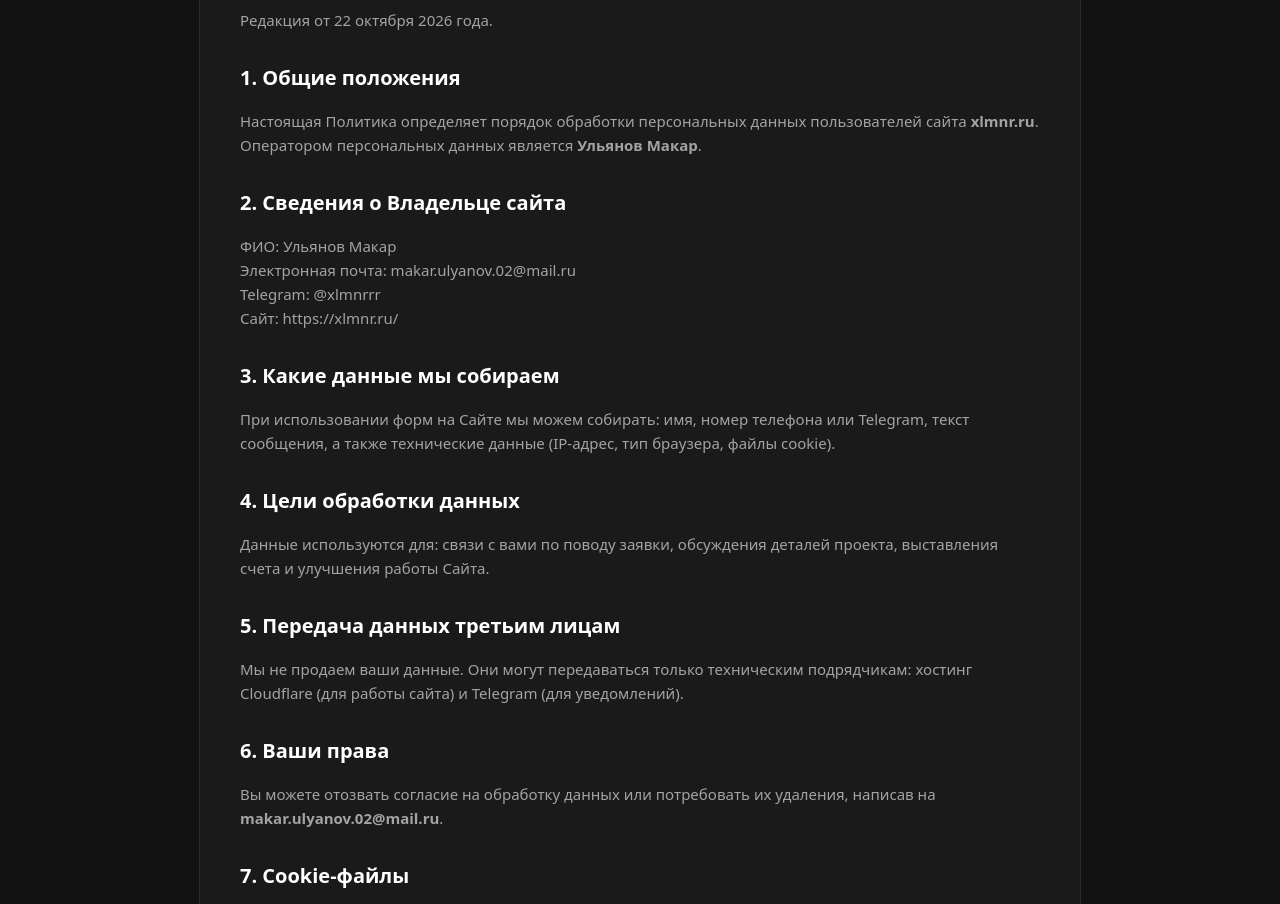
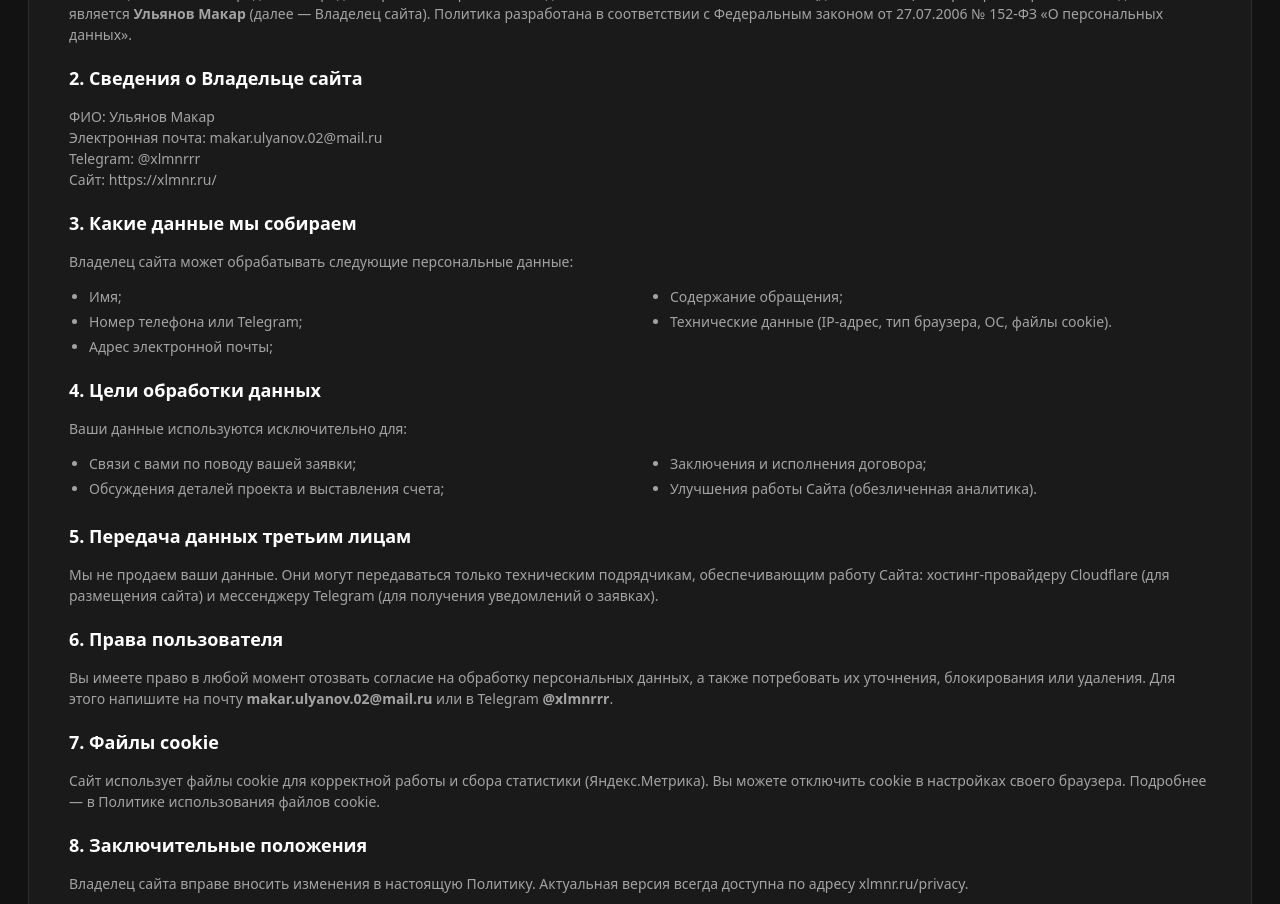
Before and after one commit to xlmnrrr/xlmnr-site, a plain HTML site: page privacy/index.html in a window 1280 px wide. Shown: the part 292-1196 px from the top of the page. Drawn offline with Linux system fonts and the light colour scheme.

Commit message:
Update index.html

```diff
--- a/privacy/index.html
+++ b/privacy/index.html
@@ -5,24 +5,28 @@
   <meta name="viewport" content="width=device-width, initial-scale=1.0">
   <title>Политика конфиденциальности | XLMNR</title>
   <style>
-    body { font-family: system-ui, sans-serif; background: #121212; color: #f5f2eb; line-height: 1.6; padding: 40px 20px; }
-    .container { max-width: 800px; margin: 0 auto; background: #1a1a1a; padding: 40px; border-radius: 8px; border: 1px solid rgba(255,255,255,0.08); }
-    h1 { font-family: Georgia, serif; color: #c26a4a; margin-bottom: 20px; }
-    h2 { font-size: 20px; margin-top: 30px; margin-bottom: 10px; color: #fff; }
-    p, ul { margin-bottom: 15px; color: #a3a3a3; font-size: 15px; }
+    body { font-family: system-ui, -apple-system, sans-serif; background: #121212; color: #f5f2eb; line-height: 1.5; padding: 20px; }
+    .container { max-width: 1200px; margin: 0 auto; background: #1a1a1a; padding: 30px 40px; border-radius: 8px; border: 1px solid rgba(255,255,255,0.08); }
+    h1 { font-family: Georgia, serif; color: #c26a4a; margin-bottom: 15px; font-size: 28px; font-weight: 400; }
+    h2 { font-size: 18px; margin-top: 20px; margin-bottom: 8px; color: #fff; font-weight: 600; }
+    p, ul { margin-bottom: 10px; color: #a3a3a3; font-size: 14px; }
+    ul { padding-left: 20px; }
+    li { margin-bottom: 4px; }
+    @media (min-width: 768px) { ul { columns: 2; column-gap: 40px; } }
     a { color: #c26a4a; text-decoration: none; }
-    .back-btn { display: inline-block; margin-bottom: 20px; padding: 10px 20px; border: 1px solid #c26a4a; color: #c26a4a; border-radius: 4px; text-decoration: none; transition: 0.3s; }
+    .back-btn { display: inline-block; margin-bottom: 20px; padding: 8px 16px; border: 1px solid #c26a4a; color: #c26a4a; border-radius: 4px; text-decoration: none; transition: 0.3s; font-size: 14px; font-weight: 600; }
     .back-btn:hover { background: #c26a4a; color: #fff; }
+    .date { font-size: 13px; color: #666; margin-bottom: 20px; display: block; }
   </style>
 </head>
 <body>
   <div class="container">
     <a href="/" class="back-btn">← На главную</a>
     <h1>Политика в отношении обработки персональных данных</h1>
-    <p>Редакция от 22 октября 2026 года.</p>
+    <span class="date">Редакция от 22 октября 2026 года.</span>
 
     <h2>1. Общие положения</h2>
-    <p>Настоящая Политика определяет порядок обработки персональных данных пользователей сайта <strong>xlmnr.ru</strong>. Оператором персональных данных является <strong>Ульянов Макар</strong>.</p>
+    <p>Настоящая Политика определяет порядок обработки персональных данных пользователей сайта <strong>xlmnr.ru</strong> (далее — Сайт). Оператором персональных данных является <strong>Ульянов Макар</strong> (далее — Владелец сайта). Политика разработана в соответствии с Федеральным законом от 27.07.2006 № 152-ФЗ «О персональных данных».</p>
 
     <h2>2. Сведения о Владельце сайта</h2>
     <p>ФИО: Ульянов Макар<br>
@@ -31,19 +35,35 @@
     Сайт: https://xlmnr.ru/</p>
 
     <h2>3. Какие данные мы собираем</h2>
-    <p>При использовании форм на Сайте мы можем собирать: имя, номер телефона или Telegram, текст сообщения, а также технические данные (IP-адрес, тип браузера, файлы cookie).</p>
+    <p>Владелец сайта может обрабатывать следующие персональные данные:</p>
+    <ul>
+      <li>Имя;</li>
+      <li>Номер телефона или Telegram;</li>
+      <li>Адрес электронной почты;</li>
+      <li>Содержание обращения;</li>
+      <li>Технические данные (IP-адрес, тип браузера, ОС, файлы cookie).</li>
+    </ul>
 
     <h2>4. Цели обработки данных</h2>
-    <p>Данные используются для: связи с вами по поводу заявки, обсуждения деталей проекта, выставления счета и улучшения работы Сайта.</p>
+    <p>Ваши данные используются исключительно для:</p>
+    <ul>
+      <li>Связи с вами по поводу вашей заявки;</li>
+      <li>Обсуждения деталей проекта и выставления счета;</li>
+      <li>Заключения и исполнения договора;</li>
+      <li>Улучшения работы Сайта (обезличенная аналитика).</li>
+    </ul>
 
     <h2>5. Передача данных третьим лицам</h2>
-    <p>Мы не продаем ваши данные. Они могут передаваться только техническим подрядчикам: хостинг Cloudflare (для работы сайта) и Telegram (для уведомлений).</p>
+    <p>Мы не продаем ваши данные. Они могут передаваться только техническим подрядчикам, обеспечивающим работу Сайта: хостинг-провайдеру Cloudflare (для размещения сайта) и мессенджеру Telegram (для получения уведомлений о заявках).</p>
 
-    <h2>6. Ваши права</h2>
-    <p>Вы можете отозвать согласие на обработку данных или потребовать их удаления, написав на <strong>makar.ulyanov.02@mail.ru</strong>.</p>
+    <h2>6. Права пользователя</h2>
+    <p>Вы имеете право в любой момент отозвать согласие на обработку персональных данных, а также потребовать их уточнения, блокирования или удаления. Для этого напишите на почту <strong>makar.ulyanov.02@mail.ru</strong> или в Telegram <strong>@xlmnrrr</strong>.</p>
 
-    <h2>7. Cookie-файлы</h2>
-    <p>Сайт использует cookie для работы и сбора статистики (Яндекс.Метрика). Вы можете отключить их в настройках браузера.</p>
+    <h2>7. Файлы cookie</h2>
+    <p>Сайт использует файлы cookie для корректной работы и сбора статистики (Яндекс.Метрика). Вы можете отключить cookie в настройках своего браузера. Подробнее — в Политике использования файлов cookie.</p>
+
+    <h2>8. Заключительные положения</h2>
+    <p>Владелец сайта вправе вносить изменения в настоящую Политику. Актуальная версия всегда доступна по адресу xlmnr.ru/privacy.</p>
   </div>
 </body>
 </html>
```
